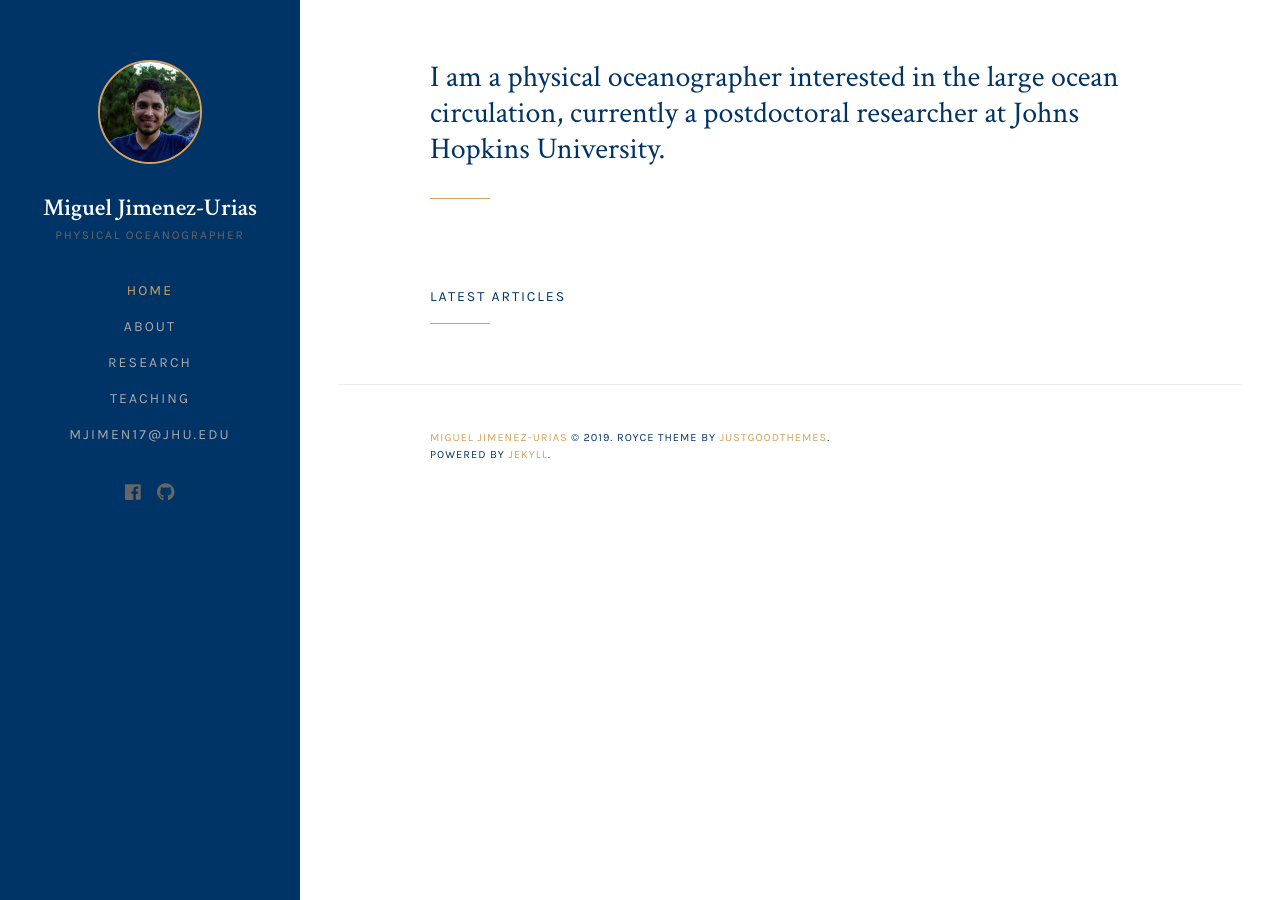
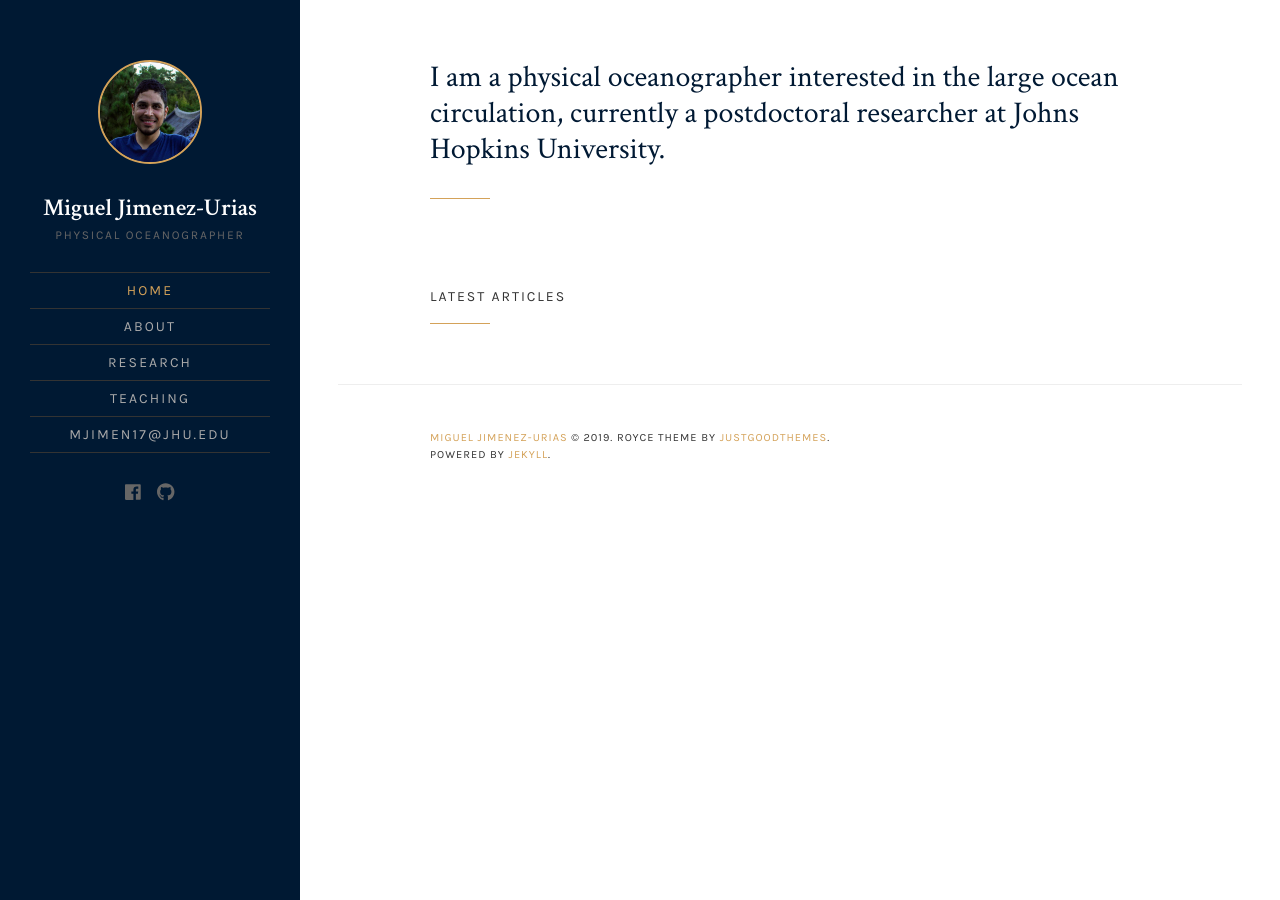
Before and after one commit to Mikejmnez/Mikejmnez.github.io, a Jekyll site: the page built from index.html, in a window 1280 px wide. Built offline with Jekyll 4.4.1, drawn with Linux system fonts in a browser that asks for light colours; the list of posts is cut into pages by our own code.

Commit message:
changed the blue tone to a darker blue. Also, reversed the color reference of gray back to its original

```diff
--- a/_sass/_variables.scss
+++ b/_sass/_variables.scss
@@ -5,9 +5,9 @@ $font-secondary: 'Crimson Text', serif;
 // Colors
 $color-accent: #d4a259;
 // $gray-darkest: #1d1d1d;
-$gray-darkest: #003366;
-//$gray-dark: #333;
-$gray-dark: #003366;
+$gray-darkest: #001933;
+$gray-dark: #333;
+// $gray-dark: #003366;
 $gray: #666;
 $gray-light: #aaa;
 $gray-lighter: #eee;
```
